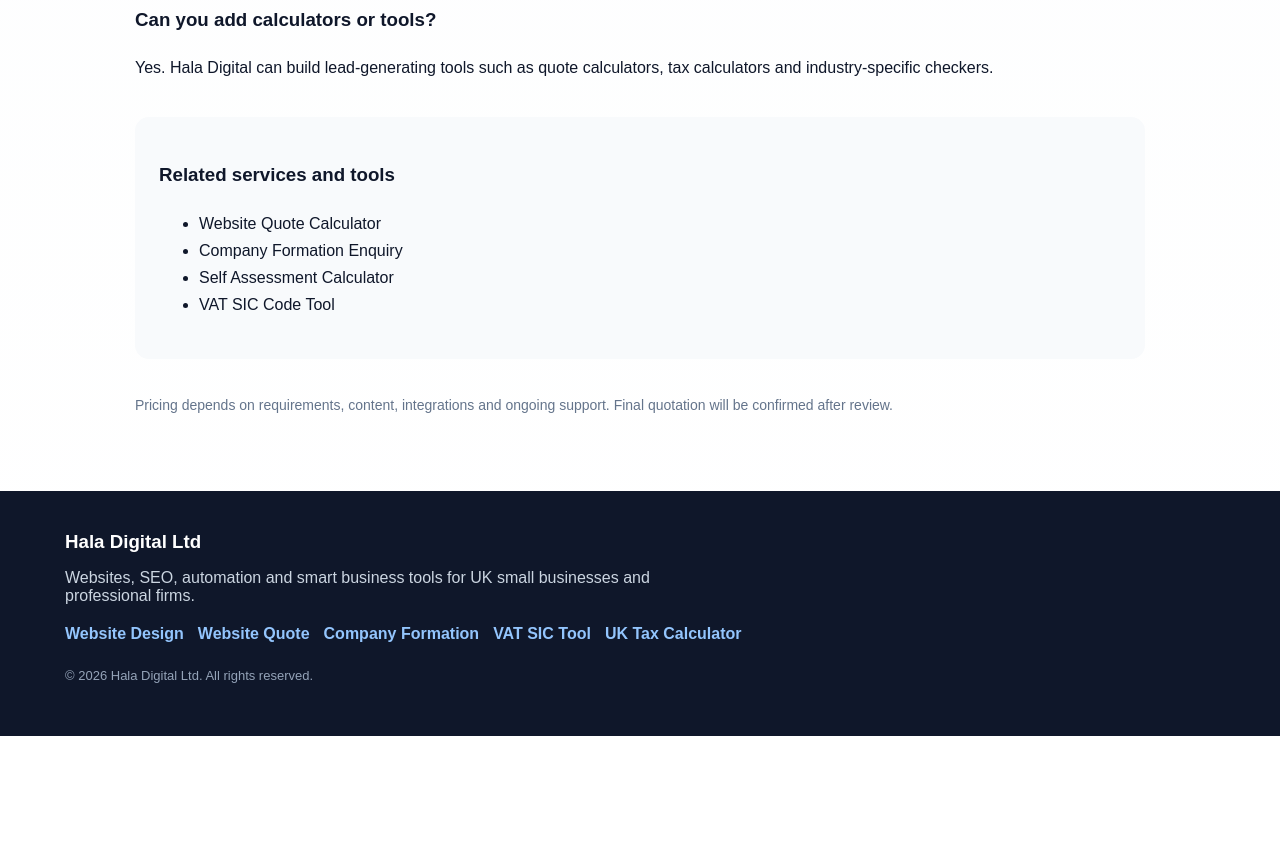
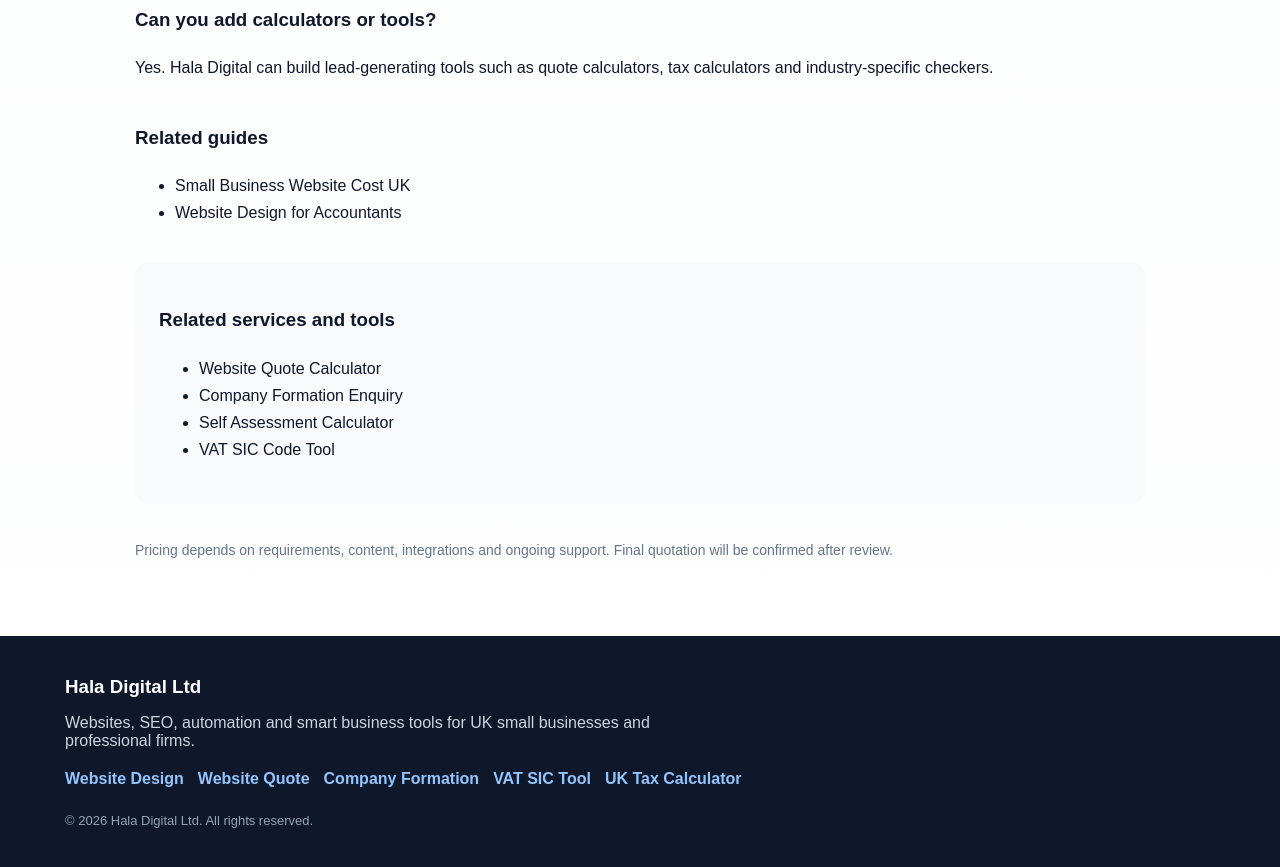
Before and after one commit to HalaDigitalLtd/uktaxcalculator-app, a Next.js app: page /website-design-for-small-business-uk in a window 1280 px wide. Shown: the part 2760-3627 px from the top of the page. Before the commit the page ends 3496 px from the top, so only its background shows below. Built offline with nearby package versions, Linux system fonts and the light colour scheme.

Commit message:
Add internal linking between website SEO pages

```diff
--- a/app/website-design-for-small-business-uk/page.tsx
+++ b/app/website-design-for-small-business-uk/page.tsx
@@ -175,6 +175,13 @@
             Yes. Hala Digital can build lead-generating tools such as quote calculators, tax calculators and industry-specific checkers.
           </p>
         </section>
+        <div style={{ marginTop: "40px" }}>
+  <h3>Related guides</h3>
+  <ul>
+    <li><a href="/small-business-website-cost-uk">Small Business Website Cost UK</a></li>
+    <li><a href="/accountant-website-design-uk">Website Design for Accountants</a></li>
+  </ul>
+</div>
 
         <div style={{ marginTop: "35px", padding: "24px", background: "#f8fafc", borderRadius: "14px" }}>
           <h3>Related services and tools</h3>
```
